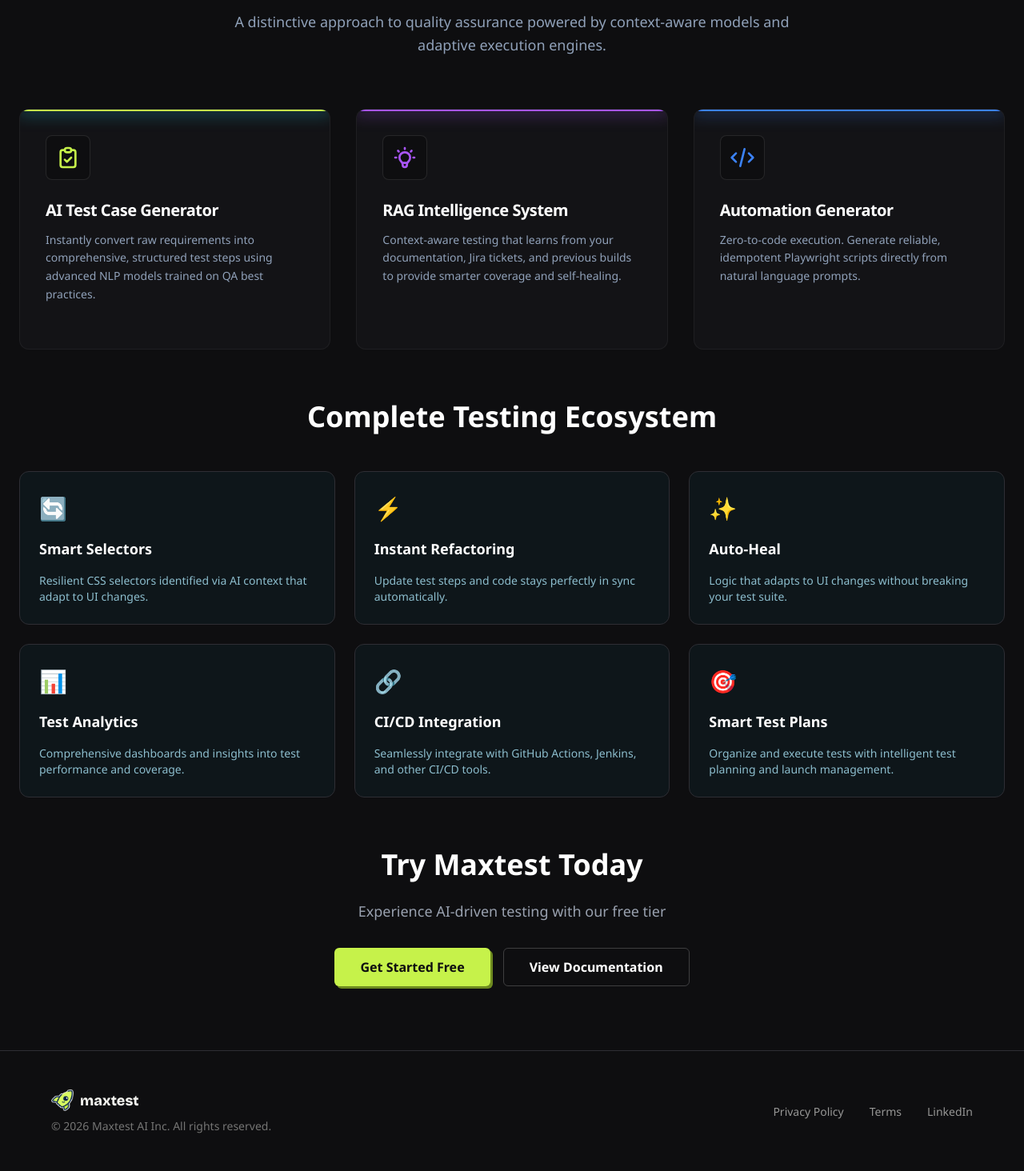
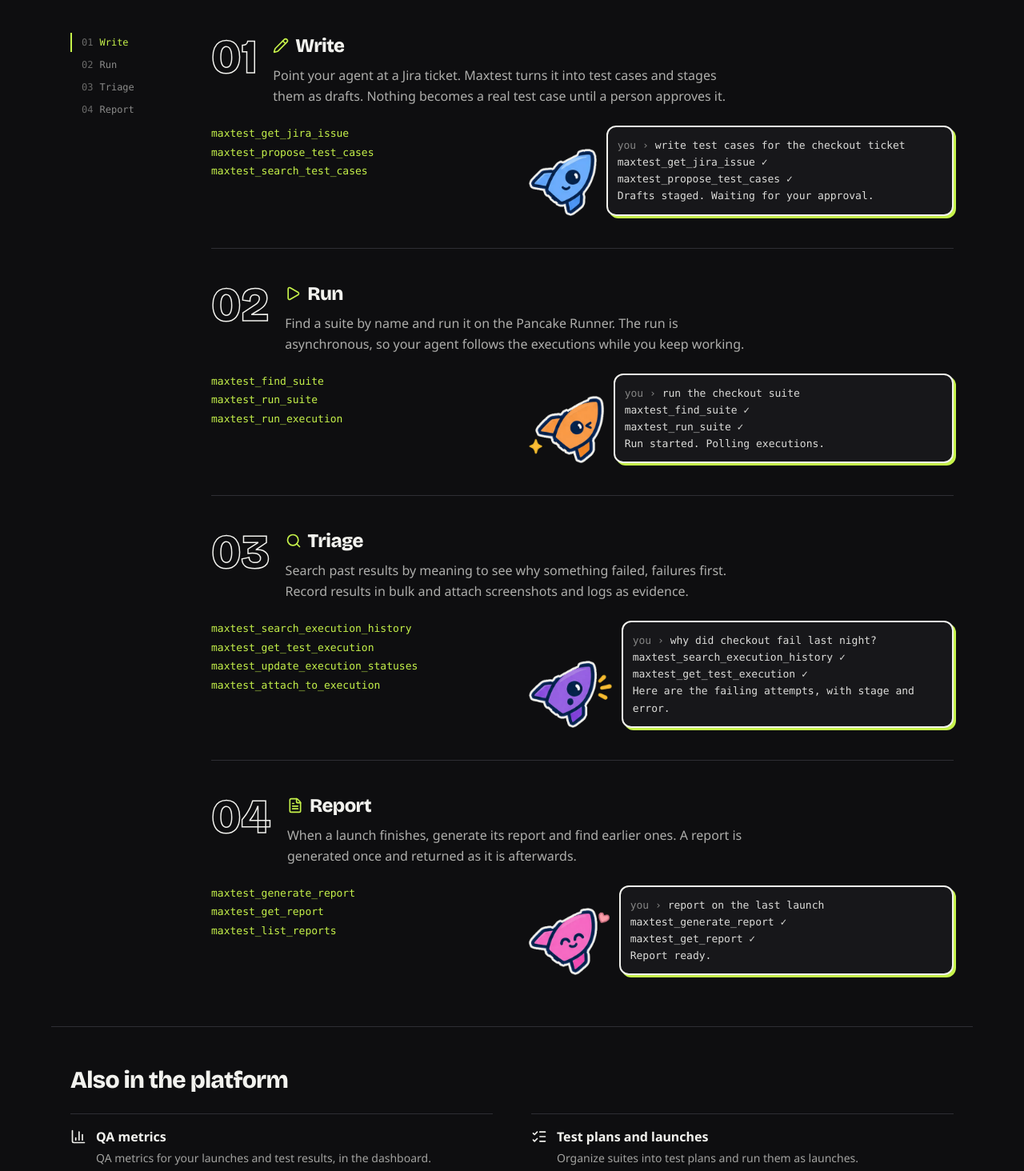
Before and after one commit to hadiindrawan/maxtest, a Next.js app: page /features in a window 1280 px wide. Shown: the part 326-1790 px from the top of the page at 80% size. Built offline with nearby package versions, Linux system fonts and the light colour scheme; no server answers.

Commit message:
feat: redesign Product page as a four-chapter workflow story

```diff
--- a/app/features/page.tsx
+++ b/app/features/page.tsx
@@ -1,194 +1,80 @@
-import {
-  generateMetadata as generateSEOMetadata,
-  generateBreadcrumbSchema,
-} from "@/lib/seo";
-import AnimatedSection from "@/components/AnimatedSection";
+import Button from "@/components/ui/Button";
+import Icon from "@/components/ui/Icon";
+import PageHeader from "@/components/ui/PageHeader";
+import Section from "@/components/ui/Section";
+import SectionRail from "@/components/ui/SectionRail";
+import Chapter from "@/components/product/Chapter";
+import Link from "next/link";
+import { generateBreadcrumbSchema, generateMetadata as generateSEOMetadata } from "@/lib/seo";
 import { signupUrl } from "@/lib/links";
-import FeatureCard from "@/components/FeatureCard";
-import CTAButton from "@/components/CTAButton";
+import { CHAPTERS, PLATFORM_ITEMS, PRODUCT } from "@/lib/product-content";
 
 export const metadata = generateSEOMetadata({
-  title: "Features - AI-Powered Testing Platform",
+  title: "Product - How Maxtest Works",
   description:
-    "Discover how Maxtest's AI test generation, RAG intelligence, and automation capabilities transform your testing workflow with unprecedented speed and accuracy.",
+    "Write, run, triage and report on tests from your editor. Maxtest is the test platform your AI agent can operate through MCP.",
   path: "/features",
 });
+
+const RAIL_ITEMS = CHAPTERS.map((c) => ({ id: c.id, label: c.title, number: c.number }));
 
 export default function FeaturesPage() {
   const breadcrumbSchema = generateBreadcrumbSchema([
     { name: "Home", url: "/" },
-    { name: "Features", url: "/features" },
+    { name: "Product", url: "/features" },
   ]);
+  const signup = signupUrl();
 
   return (
-    <div className="flex flex-col min-h-screen bg-background-dark">
-      <script
-        type="application/ld+json"
-        dangerouslySetInnerHTML={{ __html: JSON.stringify(breadcrumbSchema) }}
-      />
-      {/* Hero Section */}
-      <section className="relative z-10 py-20 px-4 sm:px-6">
-        <div className="fixed inset-0 pointer-events-none bg-grid opacity-10 z-0" />
+    <div className="min-h-screen bg-ink">
+      <script type="application/ld+json" dangerouslySetInnerHTML={{ __html: JSON.stringify(breadcrumbSchema) }} />
+      <PageHeader eyebrow={PRODUCT.eyebrow} title={PRODUCT.title} lede={PRODUCT.lede} />
 
-        <div className="max-w-7xl mx-auto relative z-10">
-          <AnimatedSection className="text-center max-w-3xl mx-auto mb-16">
-            <div className="inline-block px-3 py-1 mb-4 rounded-full border border-primary/20 bg-primary/10">
-              <span className="text-primary text-xs font-bold uppercase tracking-widest">
-                Platform Capabilities
-              </span>
-            </div>
-            <h1 className="text-4xl md:text-5xl lg:text-6xl font-bold text-white tracking-tight mb-6">
-              Architecture of <span className="text-primary">Intelligence</span>
-            </h1>
-            <p className="text-lg text-slate-400 font-normal leading-relaxed">
-              A distinctive approach to quality assurance powered by
-              context-aware models and adaptive execution engines.
-            </p>
-          </AnimatedSection>
+      <div className="mx-auto grid max-w-6xl items-start gap-8 px-4 pb-6 sm:px-6 lg:grid-cols-[9rem_minmax(0,1fr)]">
+        <SectionRail items={RAIL_ITEMS} ariaLabel="Chapters" />
+        <div>
+          {CHAPTERS.map((chapter) => (
+            <Chapter key={chapter.id} chapter={chapter} />
+          ))}
+        </div>
+      </div>
 
-          {/* Main Features */}
-          <div className="grid grid-cols-1 md:grid-cols-3 gap-8 w-full mb-16">
-            <AnimatedSection delay={0.1}>
-              <FeatureCard
-                icon={
-                  <svg fill="none" viewBox="0 0 24 24" className="w-8 h-8">
-                    <path
-                      d="M9 5H7a2 2 0 00-2 2v12a2 2 0 002 2h10a2 2 0 002-2V7a2 2 0 00-2-2h-2M9 5a2 2 0 002 2h2a2 2 0 002-2M9 5a2 2 0 012-2h2a2 2 0 012 2m-6 9l2 2 4-4"
-                      stroke="currentColor"
-                      strokeLinecap="round"
-                      strokeLinejoin="round"
-                      strokeWidth={2}
-                    />
-                  </svg>
-                }
-                title="AI Test Case Generator"
-                description="Instantly convert raw requirements into comprehensive, structured test steps using advanced NLP models trained on QA best practices."
-                accentColor="cyan"
-              />
-            </AnimatedSection>
+      <Section>
+        <h2 className="font-headline text-3xl font-extrabold tracking-tight text-paper">{PRODUCT.platformTitle}</h2>
+        <ul className="mt-6 grid gap-x-12 gap-y-6 md:grid-cols-2">
+          {PLATFORM_ITEMS.map((item) => (
+            <li key={item.title} className="flex gap-3 border-t border-hairline pt-4">
+              <Icon name={item.icon} size={20} className="mt-0.5 text-paper" />
+              <div>
+                <h3 className="font-bold text-paper">{item.title}</h3>
+                <p className="mt-1 text-sm leading-relaxed text-paper/65">
+                  {item.text}
+                  {item.href && (
+                    <>
+                      {" "}
+                      <Link href={item.href} className="font-bold text-primary underline-offset-4 hover:underline">
+                        Read more
+                      </Link>
+                    </>
+                  )}
+                </p>
+              </div>
+            </li>
+          ))}
+        </ul>
+      </Section>
 
-            <AnimatedSection delay={0.2}>
-              <FeatureCard
-                icon={
-                  <svg fill="none" viewBox="0 0 24 24" className="w-8 h-8">
-                    <path
-                      d="M9.663 17h4.673M12 3v1m6.364 1.636l-.707.707M21 12h-1M4 12H3m3.343-5.657l-.707-.707m2.828 9.9a5 5 0 117.072 0l-.548.547A3.374 3.374 0 0014 18.469V19a2 2 0 11-4 0v-.531c0-.895-.356-1.754-.988-2.386l-.548-.547z"
-                      stroke="currentColor"
-                      strokeLinecap="round"
-                      strokeLinejoin="round"
-                      strokeWidth={2}
-                    />
-                  </svg>
-                }
-                title="RAG Intelligence System"
-                description="Context-aware testing that learns from your documentation, Jira tickets, and previous builds to provide smarter coverage and self-healing."
-                accentColor="purple"
-              />
-            </AnimatedSection>
-
-            <AnimatedSection delay={0.3}>
-              <FeatureCard
-                icon={
-                  <svg fill="none" viewBox="0 0 24 24" className="w-8 h-8">
-                    <path
-                      d="M10 20l4-16m4 4l4 4-4 4M6 16l-4-4 4-4"
-                      stroke="currentColor"
-                      strokeLinecap="round"
-                      strokeLinejoin="round"
-                      strokeWidth={2}
-                    />
-                  </svg>
-                }
-                title="Automation Generator"
-                description="Zero-to-code execution. Generate reliable, idempotent Playwright scripts directly from natural language prompts."
-                accentColor="blue"
-              />
-            </AnimatedSection>
-          </div>
-
-          {/* Additional Features */}
-          <AnimatedSection className="mb-16">
-            <h2 className="text-3xl md:text-4xl font-bold text-white text-center mb-12">
-              Complete Testing Ecosystem
-            </h2>
-            <div className="grid grid-cols-1 md:grid-cols-2 lg:grid-cols-3 gap-6">
-              {additionalFeatures.map((feature, index) => (
-                <div
-                  key={index}
-                  className="flex flex-col gap-4 p-6 rounded-xl border border-border-dark bg-[#0f1f24]/50 hover:bg-[#0f1f24] transition-colors"
-                >
-                  <span className="text-primary text-[28px]">{feature.icon}</span>
-                  <h2 className="text-white text-lg font-bold">
-                    {feature.title}
-                  </h2>
-                  <p className="text-[#8dbece] text-sm">{feature.description}</p>
-                </div>
-              ))}
-            </div>
-          </AnimatedSection>
-
-          {/* CTA Section */}
-          <AnimatedSection className="text-center">
-            <h2 className="text-3xl md:text-4xl font-bold text-white mb-6">
-              Try Maxtest Today
-            </h2>
-            <p className="text-lg text-gray-400 mb-8">
-              Experience AI-driven testing with our free tier
-            </p>
-            <div className="flex flex-col sm:flex-row gap-4 justify-center">
-              <CTAButton
-                href={signupUrl()}
-                variant="primary"
-                size="lg"
-              >
-                Get Started Free
-              </CTAButton>
-              <CTAButton href="/documentation" variant="secondary" size="lg">
-                View Documentation
-              </CTAButton>
-            </div>
-          </AnimatedSection>
+      <Section className="pb-20">
+        <h2 className="font-headline text-4xl font-extrabold tracking-tight text-paper">{PRODUCT.ctaTitle}</h2>
+        <div className="mt-6 flex flex-wrap gap-3">
+          <Button href={signup} external={signup.startsWith("http")}>
+            Start free
+          </Button>
+          <Button href="/documentation" variant="ghost">
+            Read the MCP docs
+          </Button>
         </div>
-      </section>
+      </Section>
     </div>
   );
 }
-
-const additionalFeatures = [
-  {
-    icon: "🔄",
-    title: "Smart Selectors",
-    description:
-      "Resilient CSS selectors identified via AI context that adapt to UI changes.",
-  },
-  {
-    icon: "⚡",
-    title: "Instant Refactoring",
-    description:
-      "Update test steps and code stays perfectly in sync automatically.",
-  },
-  {
-    icon: "✨",
-    title: "Auto-Heal",
-    description:
-      "Logic that adapts to UI changes without breaking your test suite.",
-  },
-  {
-    icon: "📊",
-    title: "Test Analytics",
-    description:
-      "Comprehensive dashboards and insights into test performance and coverage.",
-  },
-  {
-    icon: "🔗",
-    title: "CI/CD Integration",
-    description:
-      "Seamlessly integrate with GitHub Actions, Jenkins, and other CI/CD tools.",
-  },
-  {
-    icon: "🎯",
-    title: "Smart Test Plans",
-    description:
-      "Organize and execute tests with intelligent test planning and launch management.",
-  },
-];
--- /dev/null
+++ b/components/product/Chapter.tsx
@@ -0,0 +1,49 @@
+import Bubble from "@/components/ui/Bubble";
+import Character from "@/components/ui/Character";
+import Icon from "@/components/ui/Icon";
+import type { ChapterData } from "@/lib/product-content";
+
+export default function Chapter({ chapter }: { chapter: ChapterData }) {
+  return (
+    <article id={chapter.id} className="scroll-mt-24 border-t border-hairline py-10 first:border-t-0 first:pt-0">
+      <div className="flex items-start gap-5">
+        <span
+          aria-hidden="true"
+          className="font-headline text-6xl font-extrabold leading-none text-transparent [-webkit-text-stroke:1.5px_var(--color-paper)]"
+        >
+          {chapter.number}
+        </span>
+        <div className="min-w-0">
+          <h2 className="flex items-center gap-2 font-headline text-2xl font-extrabold tracking-tight text-paper">
+            <Icon name={chapter.icon} size={20} className="text-primary" />
+            {chapter.title}
+          </h2>
+          <p className="mt-2 max-w-xl leading-relaxed text-paper/70">{chapter.body}</p>
+        </div>
+      </div>
+
+      <div className="mt-6 grid gap-6 lg:grid-cols-12">
+        <ul className="space-y-1 font-mono text-[13px] lg:col-span-5">
+          {chapter.tools.map((tool) => (
+            <li key={tool} className="break-all text-primary">
+              {tool}
+            </li>
+          ))}
+        </ul>
+        <div className="flex min-w-0 items-end gap-3 lg:col-span-7">
+          <Character of={{ kind: "cast", role: chapter.role }} variant="noexhaust" height={84} decorative />
+          <Bubble className="min-w-0 flex-1">
+            <p>
+              <span className="text-paper/50">you ›</span> {chapter.prompt}
+            </p>
+            {chapter.response.map((line) => (
+              <p key={line} className="break-words">
+                {line}
+              </p>
+            ))}
+          </Bubble>
+        </div>
+      </div>
+    </article>
+  );
+}
--- /dev/null
+++ b/lib/product-content.ts
@@ -0,0 +1,95 @@
+import type { Role } from "./characters.ts";
+import { CAST } from "./home-content.ts";
+
+export interface ChapterData {
+  id: "write" | "run" | "triage" | "report";
+  number: string;
+  title: string;
+  icon: "pencil" | "play" | "search" | "file-text";
+  role: Extract<Role, "writer" | "runner" | "detective" | "reporter">;
+  body: string;
+  tools: string[];
+  prompt: string;
+  response: string[];
+}
+
+function member(role: (typeof CAST)[number]["role"]) {
+  const found = CAST.find((c) => c.role === role);
+  if (!found) throw new Error(`cast member "${role}" is missing from home-content`);
+  return found;
+}
+
+export const PRODUCT = {
+  eyebrow: "Product",
+  title: "From ticket to report, without leaving your editor.",
+  lede: "One test's life in four chapters. Each one shows the real tool calls.",
+  platformTitle: "Also in the platform",
+  ctaTitle: "Try Maxtest today.",
+};
+
+export const CHAPTERS: ChapterData[] = [
+  {
+    id: "write",
+    number: "01",
+    title: "Write",
+    icon: "pencil",
+    role: "writer",
+    body: "Point your agent at a Jira ticket. Maxtest turns it into test cases and stages them as drafts. Nothing becomes a real test case until a person approves it.",
+    tools: member("writer").tools,
+    prompt: member("writer").prompt,
+    response: member("writer").response,
+  },
+  {
+    id: "run",
+    number: "02",
+    title: "Run",
+    icon: "play",
+    role: "runner",
+    body: "Find a suite by name and run it on the Pancake Runner. The run is asynchronous, so your agent follows the executions while you keep working.",
+    tools: member("runner").tools,
+    prompt: member("runner").prompt,
+    response: member("runner").response,
+  },
+  {
+    id: "triage",
+    number: "03",
+    title: "Triage",
+    icon: "search",
+    role: "detective",
+    body: "Search past results by meaning to see why something failed, failures first. Record results in bulk and attach screenshots and logs as evidence.",
+    tools: [...member("detective").tools.slice(0, 2), ...member("scribe").tools.slice(0, 2)],
+    prompt: member("detective").prompt,
+    response: member("detective").response,
+  },
+  {
+    id: "report",
+    number: "04",
+    title: "Report",
+    icon: "file-text",
+    role: "reporter",
+    body: "When a launch finishes, generate its report and find earlier ones. A report is generated once and returned as it is afterwards.",
+    tools: member("reporter").tools,
+    prompt: member("reporter").prompt,
+    response: member("reporter").response,
+  },
+];
+
+export interface PlatformItem {
+  icon: "chart-column" | "list-checks" | "plug" | "wrench";
+  title: string;
+  text: string;
+  href?: string;
+}
+
+/** Kept after checking the old feature list against the product. Dropped as unverifiable: Smart Selectors, Instant Refactoring, CI/CD Integration. */
+export const PLATFORM_ITEMS: PlatformItem[] = [
+  { icon: "chart-column", title: "QA metrics", text: "QA metrics for your launches and test results, in the dashboard." },
+  { icon: "list-checks", title: "Test plans and launches", text: "Organize suites into test plans and run them as launches." },
+  { icon: "plug", title: "Jira and Slack", text: "Connect Jira and Slack from the dashboard settings." },
+  {
+    icon: "wrench",
+    title: "MaxHeal for Playwright",
+    text: "An open-source Python wrapper that repairs broken selectors at runtime.",
+    href: "/blog/introducing-max-heal-playwright-auto-heal",
+  },
+];
```
Also changed, not shown: 2 other files (tests, documents, lock files or other folders).
